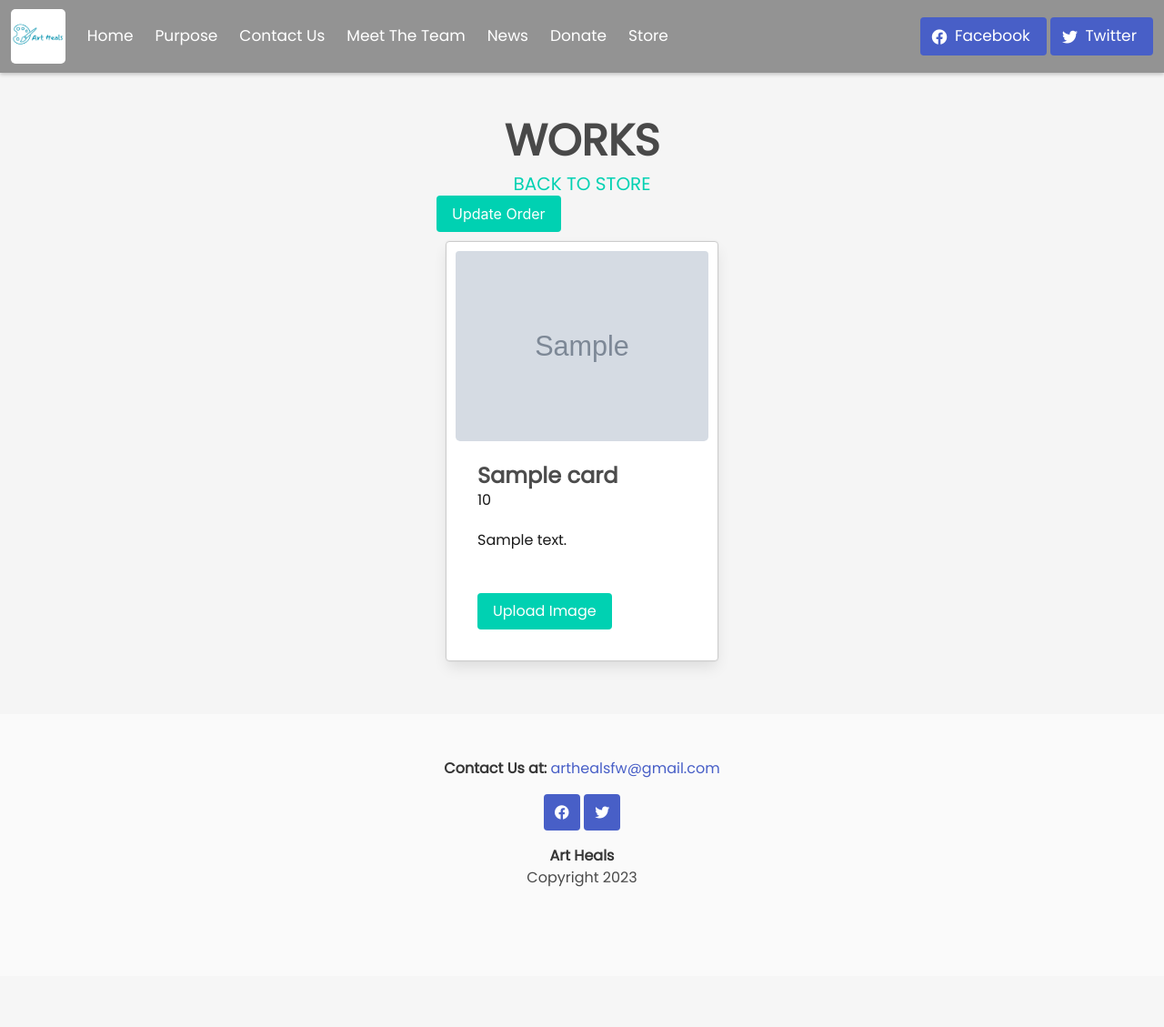
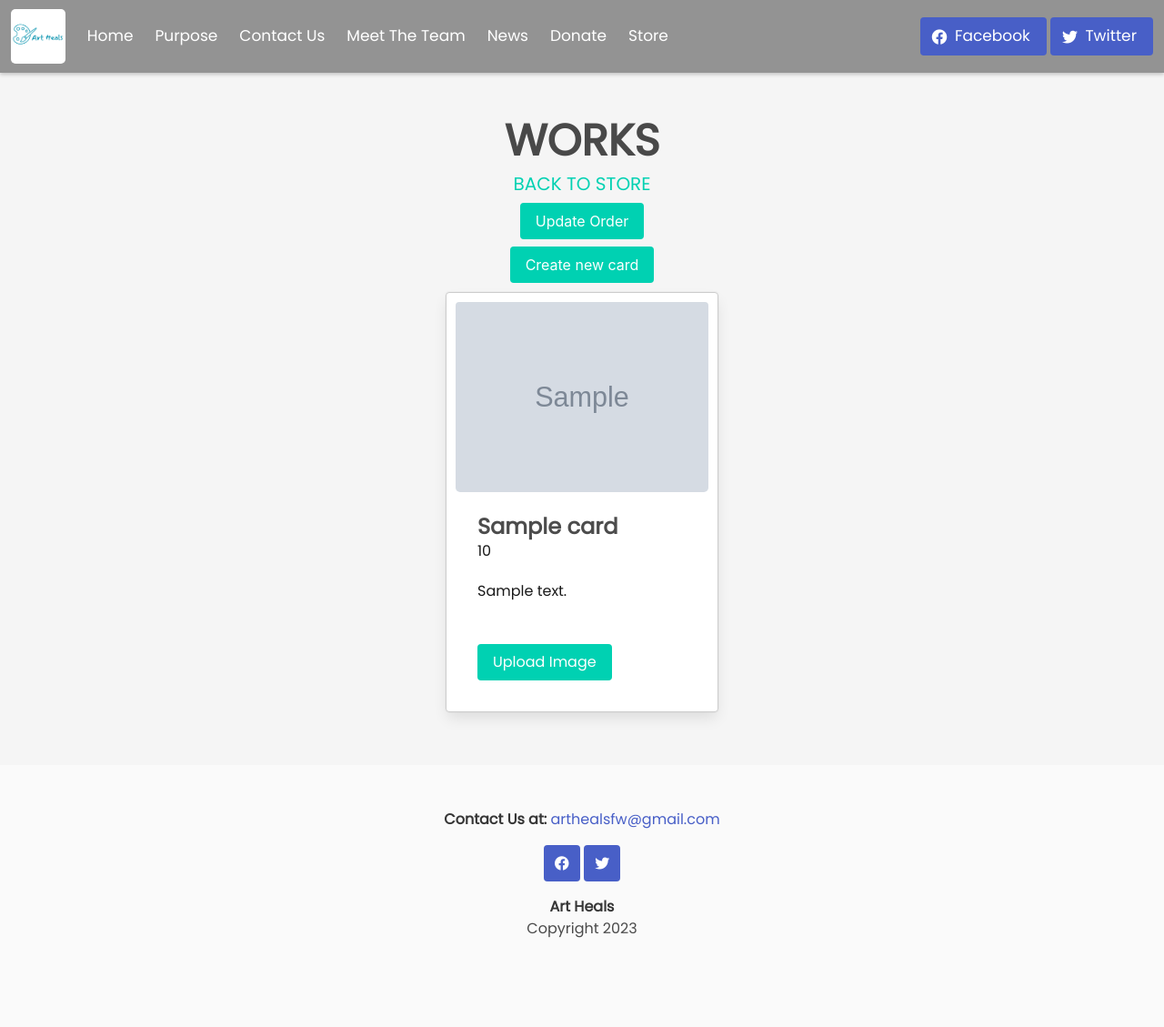
Before and after one commit to Leek727/ArtHeals, a Flask app: page /adminother in a window 1280 px wide. Shown: the whole page at 91% size. Before the commit the page ends 975 px from the top, so only its background shows below. Run offline with Flask 3, Linux system fonts and the light colour scheme; a user stored in the database is signed in; tables that the repository leaves empty hold one stand-in row (values such as "Sample post"); grey boxes marked "Sample" are stand-in pictures; a database or web service that is not in the repository returns one stand-in record (values such as "Sample title"); some libraries are stand-ins or nearby versions.

Commit message:
create / delete cards

```diff
--- a/app/mongo_client.py
+++ b/app/mongo_client.py
@@ -2,6 +2,7 @@ from pymongo import MongoClient
 from bson import ObjectId
 from dotenv import load_dotenv
 import os
+import typing
 
 load_dotenv()
 
@@ -12,13 +13,13 @@ class AtlasClient():
 
         self.db = client['artheals']
 
-    def real_category(self, category):
+    def real_category(self, category: str) -> bool:
         if category in ["characters", "animals", "flowers", "other"]:
             return True
         print("not a categoryadjfoisdjf")
         return False
 
-    def add_card_list(self, cards, category):
+    def add_card_list(self, cards: list, category: str):
         if self.real_category(category):
             insert_result = self.db[category].insert_one({
                 "cards" : cards
@@ -26,12 +27,12 @@ class AtlasClient():
 
             return insert_result.inserted_id
 
-    def get_card_list(self, category):
+    def get_card_list(self, category: str) -> list:
         if self.real_category(category):
             a = list(self.db[category].find())[0]
             return a["cards"]
 
-    def update_card_list(self, category, card_list):
+    def update_card_list(self, category: str, card_list: list):
         if self.real_category(category):
             ret = self.db[category].update_one(
                 filter={},
--- a/app/routes.py
+++ b/app/routes.py
@@ -141,6 +141,47 @@ def update_order():
 
     return jsonify(success=True)
 
+@app.route("/new_card", methods=["POST"])
+def new_card():
+    order = request.json
+    category = order["url"].replace("admin", "").replace("/", "")
+    cards = mongo_client.get_card_list(category)
+
+    # insert new card into the list
+    new_card = {
+        "index": len(cards),
+        "title": "New Card",
+        "price": "Price",
+        "desc": "Description",
+        "content": "Content",
+        "src": ""
+    }
+
+    cards.insert(0, new_card)
+    mongo_client.update_card_list(category, cards)
+
+    return jsonify(success=True)
+
+
+@app.route("/delete_card", methods=["POST"])
+def delete_card():
+    order = request.json
+    category = order["url"].replace("admin", "").replace("/", "")
+    cards = mongo_client.get_card_list(category)
+
+    updated_cards = []
+    for card in cards:
+        if card["index"] == int(order["index"]):
+            continue
+        updated_cards.append(card)
+    #print(updated_cards)
+    mongo_client.update_card_list(category, updated_cards)
+
+    return jsonify(success=True)
+
+
+
+
 @app.route("/contact")
 def contact():
     return render_template("contact.html")
--- a/app/templates/admin_animals.html
+++ b/app/templates/admin_animals.html
@@ -1,4 +1,3 @@
-
 <head>
     <style>
         html {
@@ -61,6 +60,51 @@
     <script type="module" src="static/main.js"></script>
     <script src="https://cdn.jsdelivr.net/npm/sortablejs@1.14.0/Sortable.min.js"></script>
     <script type="module" src="{{ url_for('static', filename='drag.js') }}"></script>
+
+
+    <script>
+        function newCard() {
+            fetch('/new_card', {
+                method: 'POST',
+                headers: {
+                    'Content-Type': 'application/json'
+                },
+                body: JSON.stringify({ url: window.location.pathname })
+            }).then(response => {
+                if (response.ok) {
+                    alert('Created new card!');
+                    window.location.reload();
+                } else {
+                    alert('Failed to create new card!');
+                }
+            }).catch(error => {
+                console.error('Error:', error);
+                alert('An error occurred');
+            });
+
+        }
+
+        function deleteCard(card_index) {
+            fetch('/delete_card', {
+                method: 'POST',
+                headers: {
+                    'Content-Type': 'application/json'
+                },
+                body: JSON.stringify({ url: window.location.pathname, index: card_index })
+            }).then(response => {
+                if (response.ok) {
+                    alert('Deleted card!');
+                    window.location.reload();
+                } else {
+                    alert('Failed to delete card!');
+                }
+            }).catch(error => {
+                console.error('Error:', error);
+                alert('An error occurred');
+            });
+
+        }
+    </script>
 </head>
 
 {% extends "base.html" %}
@@ -72,11 +116,18 @@
             <a class="center_horizontal" style="margin-top: 10vh">
                 <h1 class="title is-1 is-uppercase">Works</h1>
             </a>
-            <a class="center_horizontal" href="store" style="margin-top: 1vh">
+            <a class="center_horizontal" href="adminstore" style="margin-top: 1vh">
                 <h1 class="subtitle is-uppercase text-decoration: underline;" style="color: hsl(171, 100%, 41%);">
                     Back to Store</h1>
             </a>
-            <button class="center_horizontal button is-primary" id="update-order-btn">Update Order</button>
+            <div class="center_horizontal m-2">
+                <button class="button is-primary" id="update-order-btn">Update Order</button>
+            </div>
+            <div class="center_horizontal">
+                <button class="button is-primary"
+                    onclick="newCard()">Create
+                    new card</button>
+            </div>
             <div class="columns is-multiline is-desktop">
                 {% for card in cards %}
                 <div class="column center_horizontal">
@@ -84,7 +135,9 @@
                         <div class="card">
                             <div class="card-image">
                                 <figure class="image">
-                                    <img src="{{card['src']}}"  onerror="this.onerror=null; this.src='static/images/placeholder.jpg';" id="card-image{{card['index']}}">
+                                    <img src="{{card['src']}}"
+                                        onerror="this.onerror=null; this.src='static/images/placeholder.jpg';"
+                                        id="card-image{{card['index']}}">
                                 </figure>
                             </div>
                             <div class="card-content">
@@ -92,8 +145,10 @@
                                 <p class="subtitle is-6" contenteditable="true">{{card["price"]}}</p>
                                 <p class="subtitle is-6" contenteditable="true">{{card["desc"]}}</p>
                                 <p class="content" contenteditable="true">{{card["content"]}}</p>
-                                <input type="file" id="image-upload{{card['index']}}" class="image-upload" style="display: none;">
-                                <label for="image-upload{{card['index']}}" class="button is-primary">Upload Image</label>
+                                <input type="file" id="image-upload{{card['index']}}" class="image-upload"
+                                    style="display: none;">
+                                <label for="image-upload{{card['index']}}" class="button is-primary">Upload
+                                    Image</label>
                             </div>
                         </div>
                     </a>
@@ -111,9 +166,12 @@
                                     <p class="subtitle is-6 test" contenteditable="true">{{card["price"]}}</p>
                                     <p class="subtitle is-6 test" contenteditable="true">{{card["desc"]}}</p>
                                     <p class="content" contenteditable="true">{{card["content"]}}</p>
-                                    <input type="file" id="image-upload{{card['index']}}" class="image-upload" style="display: none;">
-                                    <button class="button is-primary" id="save-button{{card['index']}}" data-index="{{card['index']}}">Save</button>
+                                    <input type="file" id="image-upload{{card['index']}}" class="image-upload"
+                                        style="display: none;">
+                                    <button class="button is-primary" id="save-button{{card['index']}}"
+                                        data-index="{{card['index']}}">Save</button>
                                     <button class="button is-primary" id="modal-close{{card['index']}}">Close</button>
+                                    <button onclick="deleteCard({{card['index']}})" class="button is-danger" style="margin-left: 10vh">Delete</button>
                                 </div>
                             </div>
                         </div>
```
